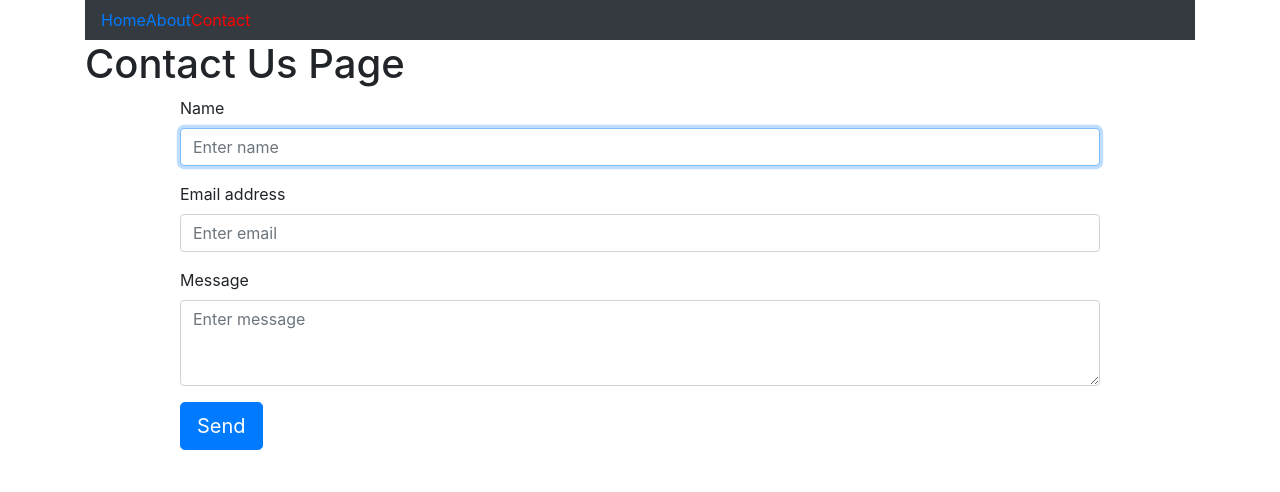
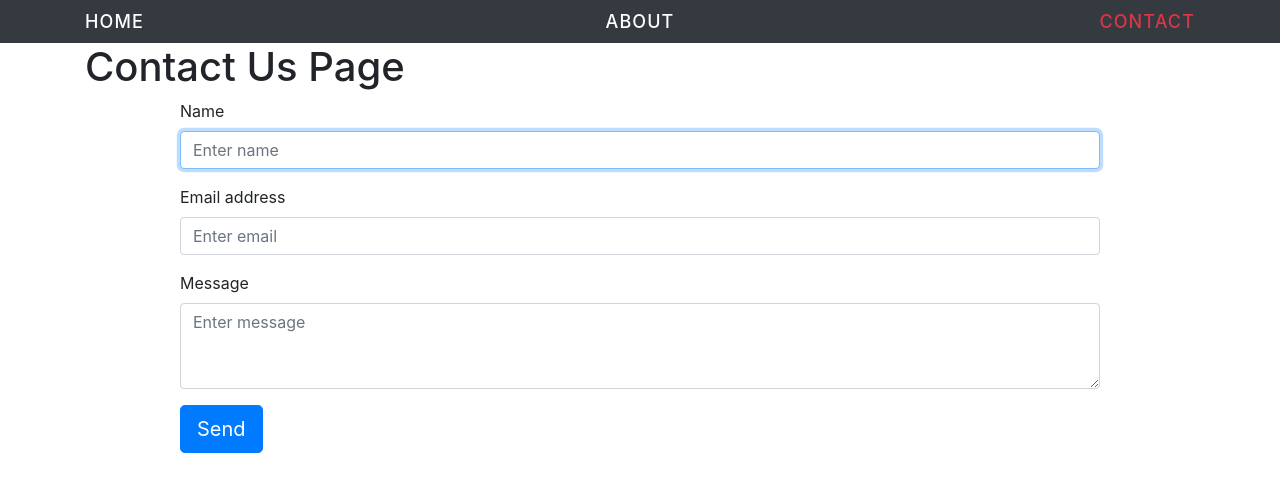
Before and after one commit to Arthur-Ayvazyan/app-todo, a React (Create React App) app: page /contact in a window 1280 px wide. Shown: the top 492 px of the page. Built offline with nearby package versions, Linux system fonts and the light colour scheme.

Commit message:
added styles to navigation

```diff
--- a/src/App.js
+++ b/src/App.js
@@ -46,10 +46,8 @@ function App({ showSpinner, successTaskMessage, errorTaskMessage }) {
    return (
 
       <div className="App">
-         <Container>
             <BrowserRouter>
-               <NavMenu />
-
+            <NavMenu />
                <Switch>
                   <Route
                      path='/'
@@ -85,8 +83,7 @@ function App({ showSpinner, successTaskMessage, errorTaskMessage }) {
 
                </Switch>
 
-            </BrowserRouter>
-         </Container>
+         </BrowserRouter>
          {
             showSpinner && <Spinner />
 
--- a/src/components/NavMenu/NavMenu.js
+++ b/src/components/NavMenu/NavMenu.js
@@ -1,37 +1,51 @@
 
 import React from 'react';
-import { Nav, Navbar } from 'react-bootstrap'
+import { Nav, Navbar, Container } from 'react-bootstrap'
 import { NavLink } from 'react-router-dom';
 import styles from './navLink.module.scss';
 
 export default function NavMenu() {
    return (
       <>
-         <Navbar bg="dark" variant="dark">
-            <Nav className="mr-auto">
+         <div className={styles.menuWrapper}>
+            <Container className={styles.heightAuto}>
+               <Navbar className={styles.navbarStyles}>
+                  <Nav className="w-100 justify-content-between">
+                     <div className={styles.linkWrapper}>
                         <NavLink
+                           className={styles.linkStyles}
                            activeClassName={styles.active}
                            to="/"
                            exact
                            >
                            Home
                         </NavLink>
+                     </div>
+                     <div className={styles.linkWrapper}>
                         <NavLink
+                           className={styles.linkStyles}
                            activeClassName={styles.active}
                            to="/about"
                            exact
                            >
                            About
                         </NavLink>
+                     </div>
+                     <div className={styles.linkWrapper}>
                         <NavLink
+                           className={styles.linkStyles}
                            activeClassName={styles.active}
                            to="/contact"
                            exact
                         >
                            Contact
                         </NavLink>
+                     </div>
+
                   </Nav>
                </Navbar>
+            </Container>
+         </div>
       </>
    )
 }
--- a/src/components/NavMenu/navLink.module.scss
+++ b/src/components/NavMenu/navLink.module.scss
@@ -1,3 +1,41 @@
+
+.menuWrapper{
+   background-color: #343a40;
+   position: fixed;
+   width: 100%;
+   z-index: 10;
+   top: 0;
+}
+.linkWrapper{
+   padding: 8px 0;
+   width: 25%;
+   &:nth-child(2){
+      text-align: center;
+   }
+   &:nth-child(3){
+      text-align: right;
+   }
+}
+.linkStyles{
+   cursor: pointer;
+   font-size: 18px;
+   text-transform: uppercase;
+   transition: .3s;
+   letter-spacing: 1.1px;
+   font-weight: 500;
+   color: #fff;
+   &:hover{
+      color: lighten(blue, 25);
+      text-decoration: none;
+      letter-spacing: 1.7px;
+   }
+}
 .active {
-   color: #f00;
+   color: #dc3545;
 }
+.heightAuto{
+   height: auto;
+}
+.navbarStyles{
+   padding: 0;
+}
--- a/src/components/pages/About/About.js
+++ b/src/components/pages/About/About.js
@@ -1,8 +1,13 @@
 import React from 'react';
+import { Container } from 'react-bootstrap';
 
 
 export default function About() {
    return (
-      <h1>About Us Page</h1>
+      <div className="content">
+         <Container>
+            <h1>About Us Page</h1>
+         </Container>
+      </div>
    )
 }
--- a/src/components/pages/Contact/Contact.js
+++ b/src/components/pages/Contact/Contact.js
@@ -1,5 +1,5 @@
 import React, { useState, useRef, useEffect } from 'react';
-import { Form, Button, Row, Col } from "react-bootstrap";
+import { Container, Form, Button, Row, Col } from "react-bootstrap";
 import styles from './contact.module.scss';
 
 const validationErrors = {
@@ -112,7 +112,8 @@ export default function Contact() {
   }
 
   return (
-    <div>
+     <div className="content">
+        <Container>
          <h1>Contact Us Page</h1>
          <Row className="justify-content-center">
          <Col xs={10}>
@@ -173,12 +174,10 @@ export default function Contact() {
                   </Button>
                </Col>
                     </Row>
-
-
-
             </Form>
          </Col>
          </Row>
+        </Container>
     </div >
 
   )
--- a/src/components/pages/SingleTask/SingleTask.js
+++ b/src/components/pages/SingleTask/SingleTask.js
@@ -1,5 +1,5 @@
 import React, { Component } from 'react';
-import { Card, Button } from 'react-bootstrap';
+import { Container, Card, Button } from 'react-bootstrap';
 import { FontAwesomeIcon } from '@fortawesome/react-fontawesome';
 import { faTrash, faEdit } from '@fortawesome/free-solid-svg-icons';
 import { formatDate } from '../../../helpers/utils';
@@ -19,12 +19,10 @@ class SingleTask extends Component {
    }
 
    componentDidUpdate(prevProps) {
-
       if (!prevProps.editSingleTaskSuccess && this.props.editSingleTaskSuccess) {
          this.toggleModalEdit();
          return;
       }
-
    }
 
   hendleDelete = () => {
@@ -35,10 +33,8 @@ class SingleTask extends Component {
         'Content-Type': 'application/json'
       },
     })
-      .then(async (response) => {
-
-        const res = await response.json();
-
+       .then(async (response) => {
+          const res = await response.json();
         if (response.status >= 400 && response.status < 600) {
           if (res.error) {
             throw res.error;
@@ -55,9 +51,7 @@ class SingleTask extends Component {
     this.setState({
       showModal: !this.state.showModal,
     })
-
   }
-
 
   render() {
      const { showModal } = this.state;
@@ -65,7 +59,8 @@ class SingleTask extends Component {
      console.log(this.props);
 
     return (
-      <div>
+       <div className="content">
+          <Container>
         {
           task ?
             <>
@@ -97,7 +92,8 @@ class SingleTask extends Component {
             :
             <p>loading... </p>
 
-        }
+         }
+          </Container>
         {
           showModal &&
             <ModalEdit
--- a/src/components/pages/todo/ToDo.jsx
+++ b/src/components/pages/todo/ToDo.jsx
@@ -102,7 +102,6 @@ class ToDo extends PureComponent {
       })
    }
 
-
    render() {
 
       const { selectedTasks, editableTask, showConfirm, showTaskCreator, showTaskEditor } = this.state;
@@ -111,7 +110,7 @@ class ToDo extends PureComponent {
       const list = tasks.map((task) => {
          return (
             <Col
-               xs={6}
+               xs={12}
                md={4}
                lg={4}
                xl={3}
@@ -134,6 +133,7 @@ class ToDo extends PureComponent {
       return (
 
          <>
+            <div className="content">
             <Container>
                <Row className={"mt-2 mb-2"}>
                   <Col>
@@ -213,6 +213,7 @@ class ToDo extends PureComponent {
                }
 
             </Container >
+            </div>
          </>
       );
    }
--- a/src/components/task/Task.jsx
+++ b/src/components/task/Task.jsx
@@ -39,7 +39,7 @@ class Task extends PureComponent {
             onChange={this.hendleSelect}
             checked={selected}
           />
-          <Link to={`/task${task._id}`} >
+             <Link to={`/task${task._id}`} className={styles.linkStyles}>
             <Card.Title>{textCutter(task.title, 30)}</Card.Title>
           </Link>
           <Card.Text>Description: {textCutter(task.description, 50)}</Card.Text>
--- a/src/components/task/task.module.scss
+++ b/src/components/task/task.module.scss
@@ -1,3 +1,13 @@
 .selected {
   border: 1px solid #f00;
 }
+
+.linkStyles{
+   color: lighten(#216ba5, 10);
+   transition: .3s;
+   &:hover{
+      letter-spacing: .3px;
+      color: #216ba5;
+      text-decoration: none;
+   }
+}
--- a/src/scss/_ui.scss
+++ b/src/scss/_ui.scss
@@ -135,3 +135,7 @@ body {
     border: 1px solid #000;
   }
 }
+
+.content{
+   padding-top: 43px;
+}
```
Lines whose indentation alone changed are shown as unchanged.
